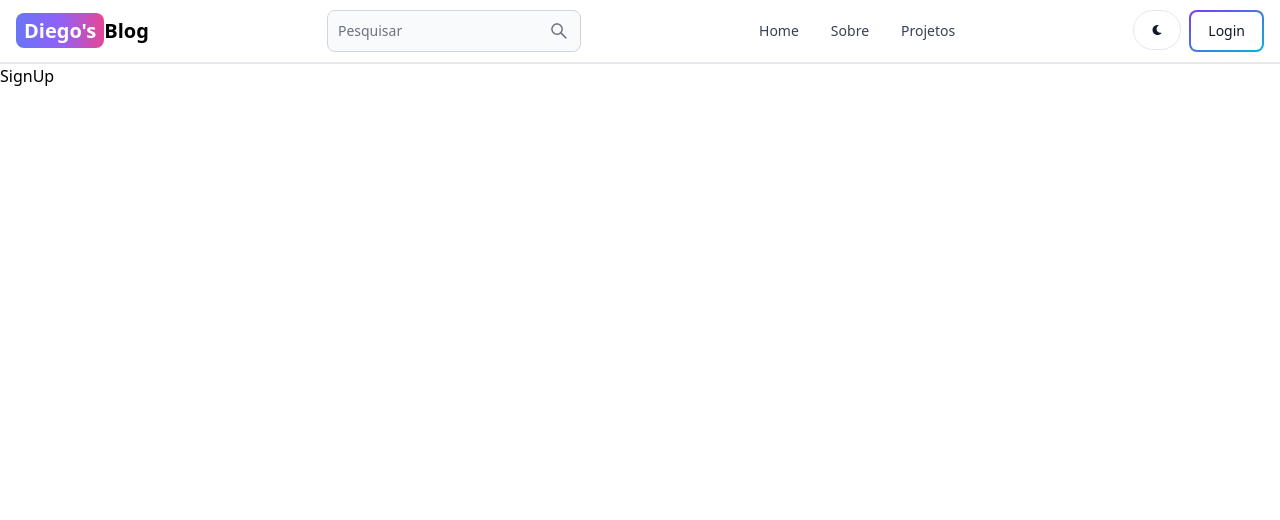
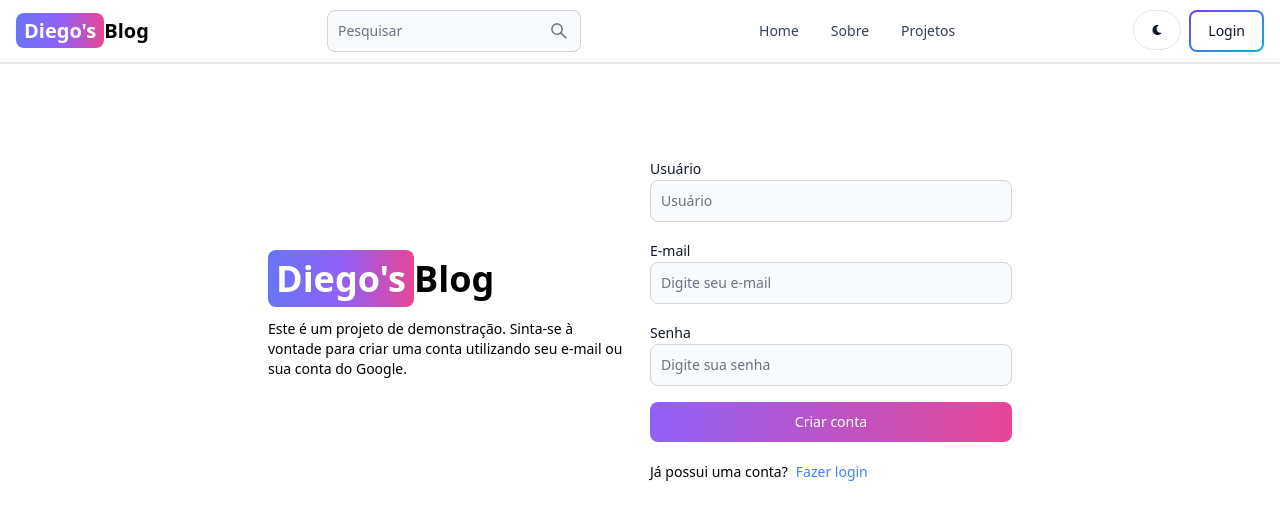
Before and after one commit to diegovilhalva/mern-blog, a React (Vite) app in the folder client/: page /sign-up in a window 1280 px wide. Shown: the top 520 px of the page. Built offline with nearby package versions, Linux system fonts and the light colour scheme.

Commit message:
create sign up page ui

```diff
--- a/client/src/pages/SignUp.jsx
+++ b/client/src/pages/SignUp.jsx
@@ -1,8 +1,48 @@
-
-
+import { Link } from "react-router-dom"
+import {Button, Label,TextInput} from "flowbite-react"
 const SignUp = () => {
   return (
-    <div>SignUp</div>
+    <div className="min-h-screen mt-20">
+      <div className="flex p-3 max-w-3xl mx-auto flex-col md:flex-row md:items-center gap-5">
+
+        <div className="flex-1">
+
+          <Link
+            to='/'
+          className='font-bold dark:text-white text-4xl '
+          >
+            <span className='px-2 py-1 bg-gradient-to-r from-indigo-500 via-purple-500 to-pink-500 rounded-lg text-white'>
+              Diego's
+            </span>
+            Blog
+          </Link>
+          <p className="text-sm mt-5">Este é um projeto de demonstração. Sinta-se à vontade para criar uma conta utilizando seu e-mail ou sua conta do Google.</p>
+        </div>
+        <div className="flex-1">
+          <form className="flex flex-col gap-4">
+            <div>
+                  <Label value="Usuário" />
+                  <TextInput type="text" placeholder="Usuário" id="username" />
+            </div>
+            <div>
+              <Label value="E-mail" />
+              <TextInput type="email" placeholder="Digite seu e-mail" id="email" />
+            </div>
+            <div>
+                <Label value="Senha" />
+                <TextInput type="password"  placeholder="Digite sua senha" id="password"/>
+            </div>
+            <Button gradientDuoTone="purpleToPink" type="submit" >Criar conta</Button>
+          </form>
+          <div className="flex gap-2 text-sm mt-5">
+            <span>Já possui uma conta?</span>
+            <Link to="/sign-in" className="text-blue-500">
+              Fazer login
+            </Link>
+          </div>
+        </div>
+      </div>
+    </div>
   )
 }
 
```
